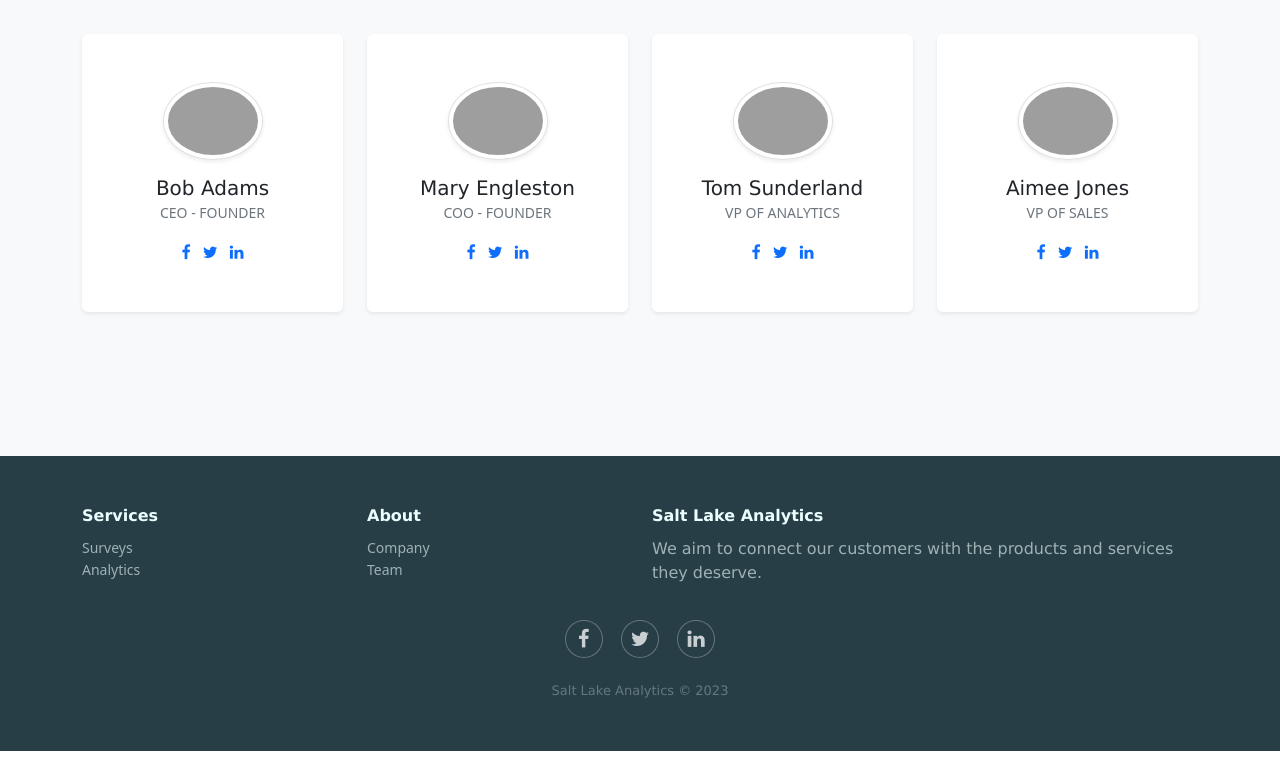
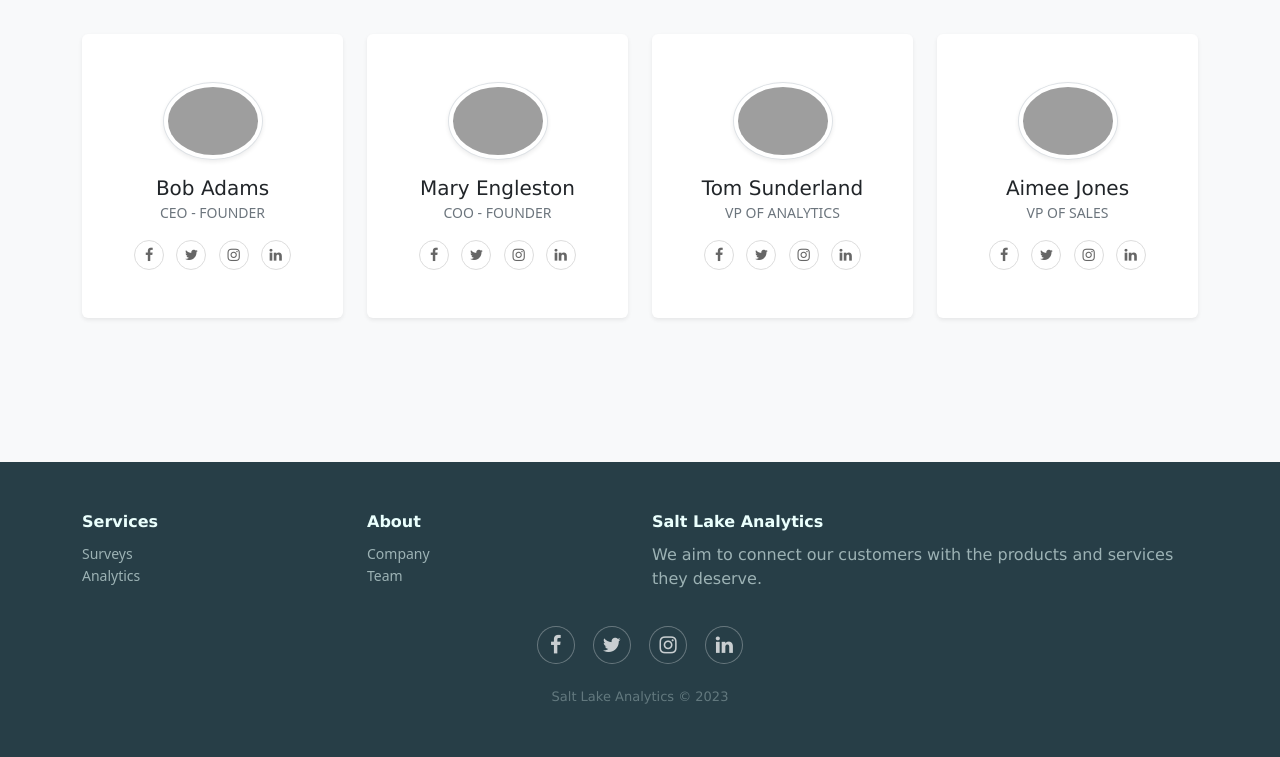
Before and after one commit to daniel55966/Personal-Website, a PHP site: page /aboutus.php in a window 1280 px wide. Shown: the part 824-1581 px from the top of the page. Run offline with PHP 8.4, Linux system fonts and the light colour scheme; grey boxes are pictures that could not be loaded.

Commit message:
Version 1.011
Added Instagram to the social media links, updated CSS page

```diff
--- a/aboutus.php
+++ b/aboutus.php
@@ -69,6 +69,7 @@
               <ul class="social mb-0 list-inline mt-3">
                 <li class="list-inline-item"><a href="https://www.facebook.com" class="social-link"><i class="fa fa-facebook-f"></i></a></li>
                 <li class="list-inline-item"><a href="https://www.twitter.com" class="social-link"><i class="fa fa-twitter"></i></a></li>
+                <li class="list-inline-item"><a href="https://www.instagram.com" class="social-link"><i class="fa fa-instagram"></i></a></li>
                 <li class="list-inline-item"><a href="https://www.linkedin.com" class="social-link"><i class="fa fa-linkedin"></i></a></li>
               </ul>
             </div>
@@ -82,6 +83,7 @@
               <ul class="social mb-0 list-inline mt-3">
                 <li class="list-inline-item"><a href="https://www.facebook.com" class="social-link"><i class="fa fa-facebook-f"></i></a></li>
                 <li class="list-inline-item"><a href="https://www.twitter.com" class="social-link"><i class="fa fa-twitter"></i></a></li>
+                <li class="list-inline-item"><a href="https://www.instagram.com" class="social-link"><i class="fa fa-instagram"></i></a></li>
                 <li class="list-inline-item"><a href="https://www.linkedin.com" class="social-link"><i class="fa fa-linkedin"></i></a></li>
               </ul>
             </div>
@@ -95,6 +97,7 @@
               <ul class="social mb-0 list-inline mt-3">
                 <li class="list-inline-item"><a href="https://www.facebook.com" class="social-link"><i class="fa fa-facebook-f"></i></a></li>
                 <li class="list-inline-item"><a href="https://www.twitter.com" class="social-link"><i class="fa fa-twitter"></i></a></li>
+                <li class="list-inline-item"><a href="https://www.instagram.com" class="social-link"><i class="fa fa-instagram"></i></a></li>
                 <li class="list-inline-item"><a href="https://www.linkedin.com" class="social-link"><i class="fa fa-linkedin"></i></a></li>
               </ul>
             </div>
@@ -108,6 +111,7 @@
               <ul class="social mb-0 list-inline mt-3">
                 <li class="list-inline-item"><a href="https://www.facebook.com" class="social-link"><i class="fa fa-facebook-f"></i></a></li>
                 <li class="list-inline-item"><a href="https://www.twitter.com" class="social-link"><i class="fa fa-twitter"></i></a></li>
+                <li class="list-inline-item"><a href="https://www.instagram.com" class="social-link"><i class="fa fa-instagram"></i></a></li>
                 <li class="list-inline-item"><a href="https://www.linkedin.com" class="social-link"><i class="fa fa-linkedin"></i></a></li>
               </ul>
             </div>
@@ -144,6 +148,7 @@
             <div class="col item social">
               <a href="https://www.facebook.com"><i class="fa fa-facebook"></i></a>
               <a href="https://www.twitter.com"><i class="fa fa-twitter"></i></a>
+              <a href="https://www.instagram.com"><i class="fa fa-instagram"></i></a>
               <a href="https://www.linkedin.com"><i class="fa fa-linkedin"></i></a>
             </div>
           </div>
--- a/index.php
+++ b/index.php
@@ -100,6 +100,7 @@
             <div class="col item social">
               <a href="https://www.facebook.com"><i class="fa fa-facebook"></i></a>
               <a href="https://www.twitter.com"><i class="fa fa-twitter"></i></a>
+              <a href="https://www.instagram.com"><i class="fa fa-instagram"></i></a>
               <a href="https://www.linkedin.com"><i class="fa fa-linkedin"></i></a>
             </div>
           </div>
--- a/newsletter.php
+++ b/newsletter.php
@@ -223,6 +223,7 @@
             <div class="col item social">
               <a href="https://www.facebook.com"><i class="fa fa-facebook"></i></a>
               <a href="https://www.twitter.com"><i class="fa fa-twitter"></i></a>
+              <a href="https://www.instagram.com"><i class="fa fa-instagram"></i></a>
               <a href="https://www.linkedin.com"><i class="fa fa-linkedin"></i></a>
             </div>
           </div>
--- a/results.php
+++ b/results.php
@@ -180,6 +180,7 @@
             <div class="col item social">
               <a href="https://www.facebook.com"><i class="fa fa-facebook"></i></a>
               <a href="https://www.twitter.com"><i class="fa fa-twitter"></i></a>
+              <a href="https://www.instagram.com"><i class="fa fa-instagram"></i></a>
               <a href="https://www.linkedin.com"><i class="fa fa-linkedin"></i></a>
             </div>
           </div>
--- a/style.css
+++ b/style.css
@@ -40,45 +40,30 @@ p {
     margin: 30px;
 }
 
-/* Survey Modal */
-/*.survey-modal {
-    display: none;
-    position: fixed;
-    z-index: 1;
-    left: 0;
-    top: 0;
-    width: 100%;
-    height: 100%;
-    overflow: auto;
-    background-color: rgba(0, 0, 0, 0.5);
-  }
-
-  .modal-content {
-    background-color: #fefefe;
-    margin: 15% auto;
-    padding: 20px;
-    width: 80%;
-    box-shadow: 0 5px 8px 0 rgba(0, 0, 0, 0.2), 0 7px 20px 0 rgba(0, 0, 0, 0.17);
-  }
-
-  .close {
-    color: #aaa;
-    float: right;
-    font-size: 28px;
-    font-weight: bold;
-    cursor: pointer;
-  }
-
-  .close:hover,
-  .close:focus {
-    color: black;
-    text-decoration: none;
-    cursor: pointer;
-  }*/
-
   .coke-pepsi-image {
     width: 100px;
   }
+
+/* About Us */
+.social-link {
+  width: 30px;
+  height: 30px;
+  border: 1px solid #ddd;
+  text-decoration: none;
+  display: flex;
+  align-items: center;
+  justify-content: center;
+  color: #666;
+  border-radius: 50%;
+  transition: all 0.3s;
+  font-size: 0.9rem;
+}
+
+.social-link:hover, .social-link:focus {
+  background: #ddd;
+  text-decoration: none;
+  color: #555;
+}
 
 /* Footer */
 .footer-dark {
--- a/survey.php
+++ b/survey.php
@@ -278,6 +278,7 @@
             <div class="col item social">
               <a href="https://www.facebook.com"><i class="fa fa-facebook"></i></a>
               <a href="https://www.twitter.com"><i class="fa fa-twitter"></i></a>
+              <a href="https://www.instagram.com"><i class="fa fa-instagram"></i></a>
               <a href="https://www.linkedin.com"><i class="fa fa-linkedin"></i></a>
             </div>
           </div>
```
